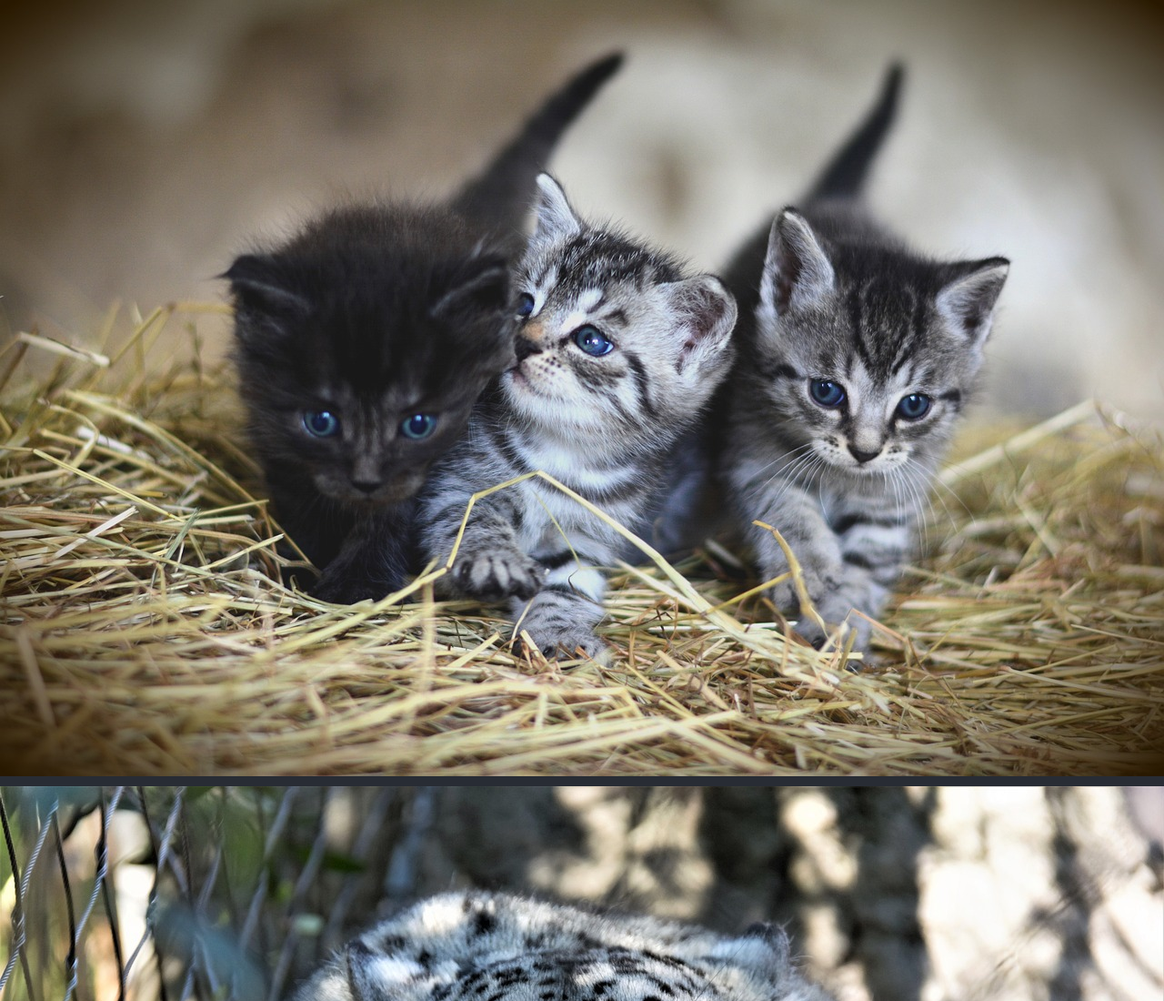
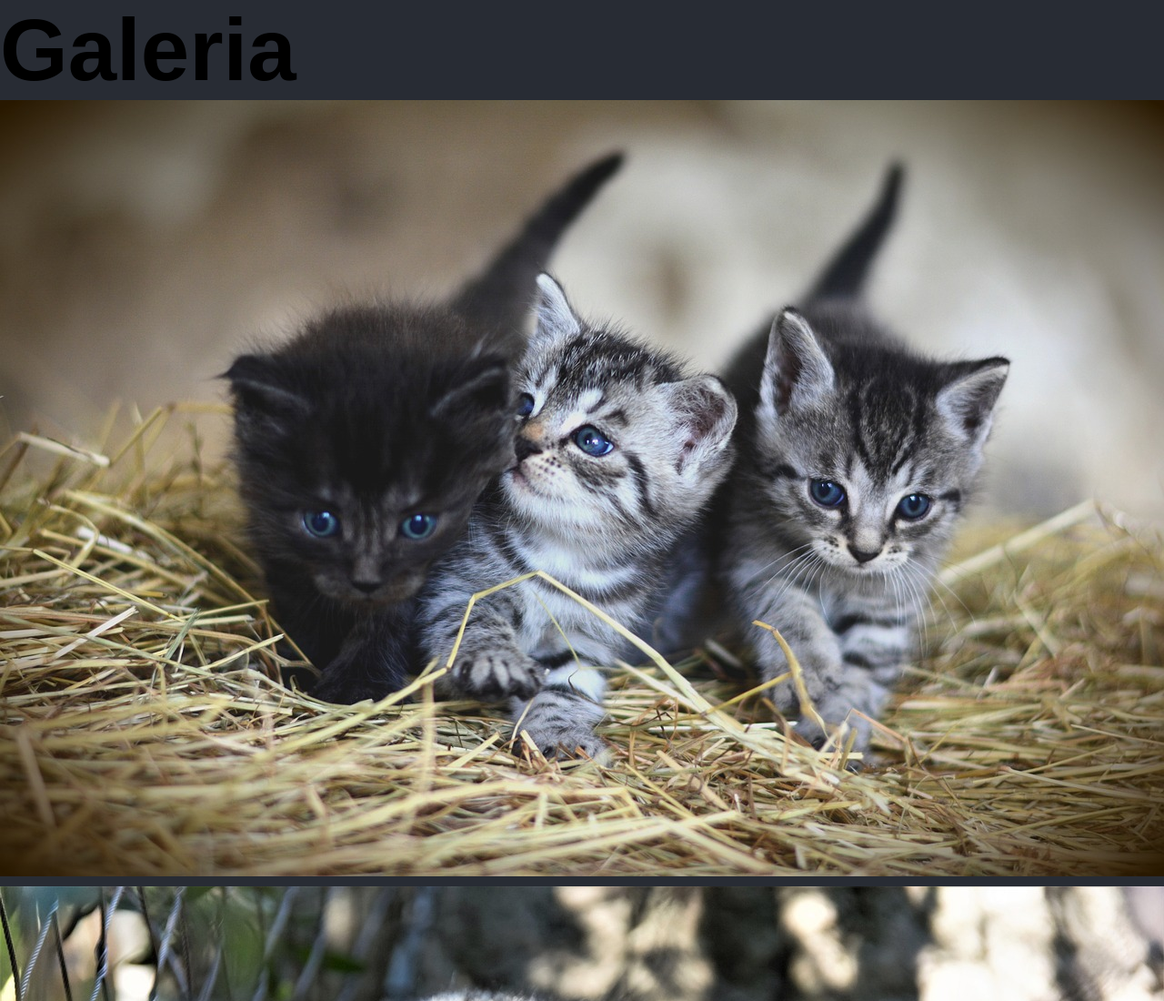
Before and after one commit to practicaescuela/Galeria, a plain HTML site: page index.html in a window 1280 px wide. Shown: the top 1100 px of the page at 91% size. Drawn offline with Linux system fonts and the light colour scheme.

Commit message:
Update index.html

```diff
--- a/index.html
+++ b/index.html
@@ -7,6 +7,7 @@
     <link rel="stylesheet" href="style.css">
 </head>
 <body>
+    <h1>Galeria</h1>
     <div class="galeriacontenedor">
         <div class="galeria_item"><img src="/img/kittens-3535404_1280.jpg" alt=""></div>
         <div class="galeria_item"><img src="/img/leopard-3229940_1280.jpg" alt=""></div>
```
